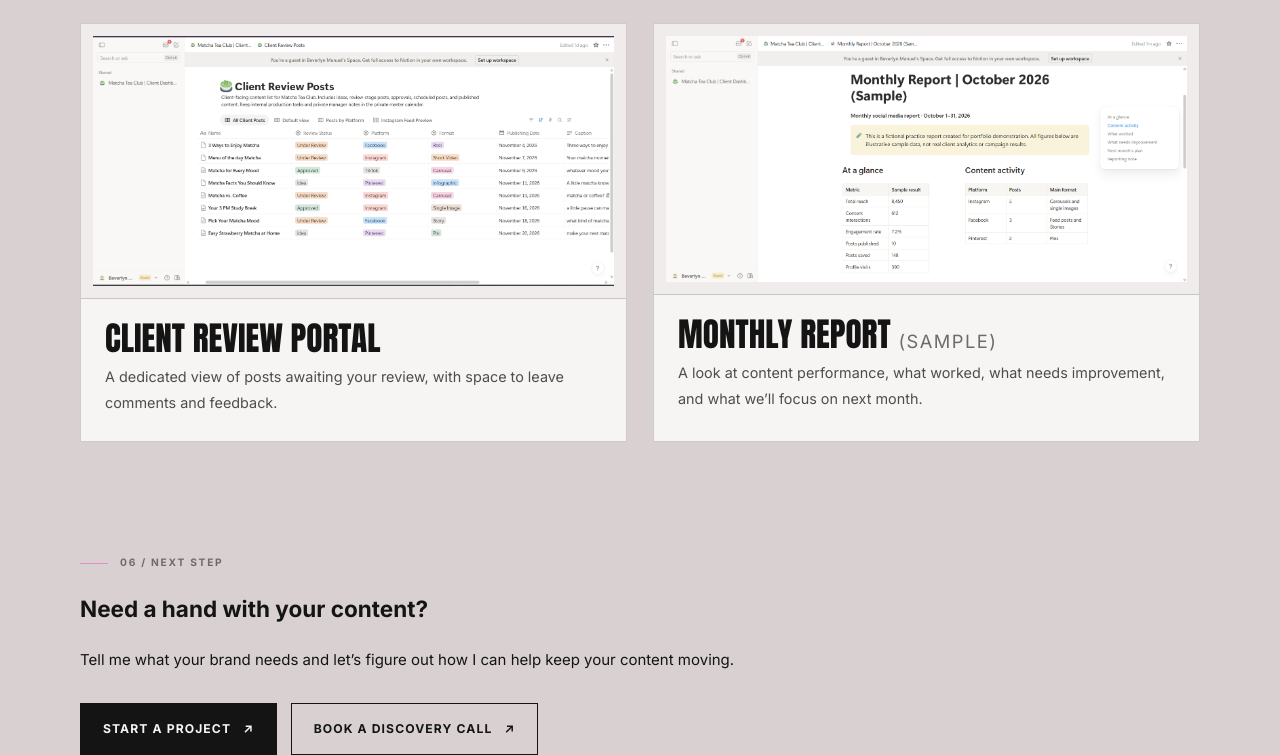
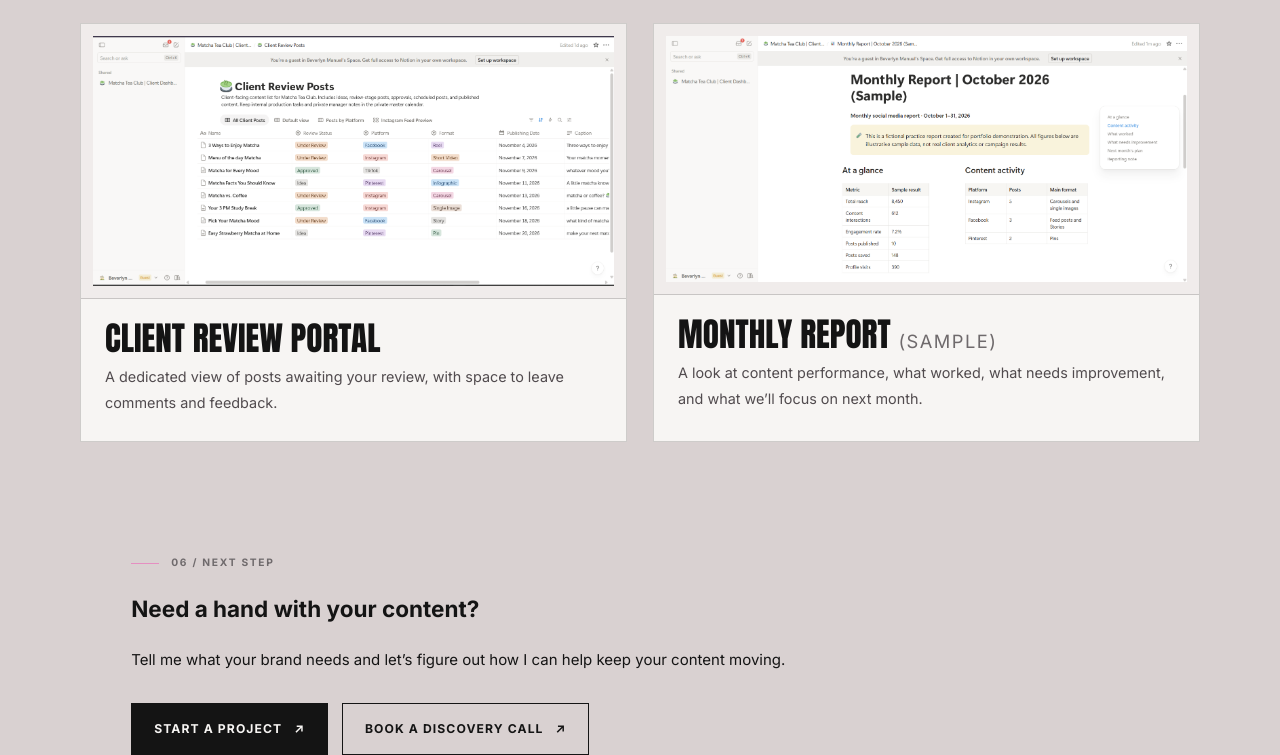
Before and after one commit to bvyui-sys/beverlynportfolio, a plain HTML site: page social-media-management.html in a window 1280 px wide. Shown: the part 7231-7986 px from the top of the page. Drawn offline with Linux system fonts and the light colour scheme.

Commit message:
Add more inner spacing to SMM page CTA

```diff
--- a/social-media-management.html
+++ b/social-media-management.html
@@ -196,6 +196,9 @@
     .page-cta-links .page-cta-secondary{border:1px solid var(--text);color:var(--text)}
     .page-cta-links .page-cta-secondary:hover{background:var(--panel)}
     @media(max-width:520px){.page-cta-links{align-items:stretch;flex-direction:column}.page-cta-links a{width:100%}}
+
+      .page-cta .wrap{padding-inline:clamp(20px,4vw,56px)}
+    @media(max-width:520px){.page-cta .wrap{padding-inline:20px}}
 
   </style>
 </head>
```
